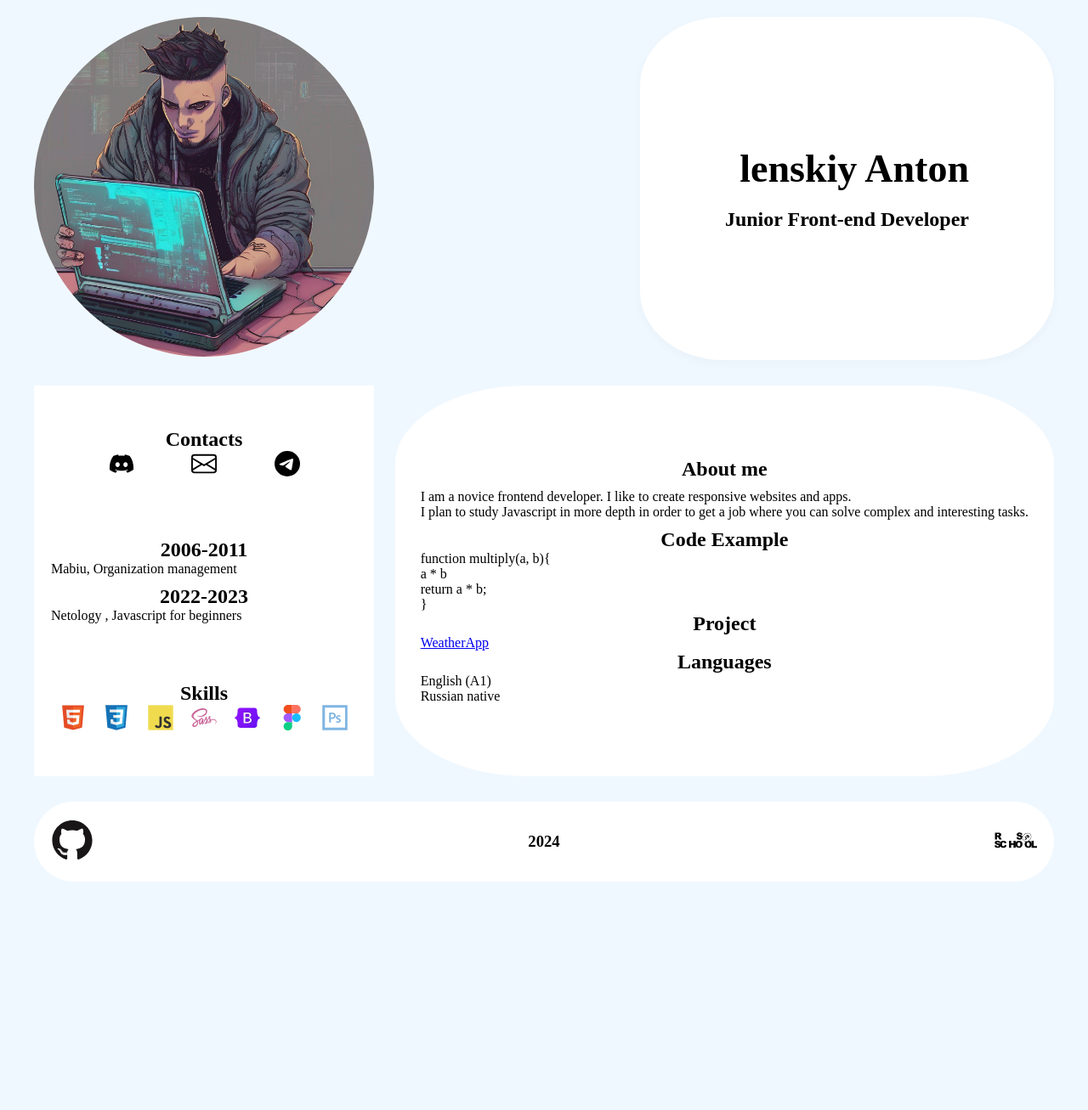
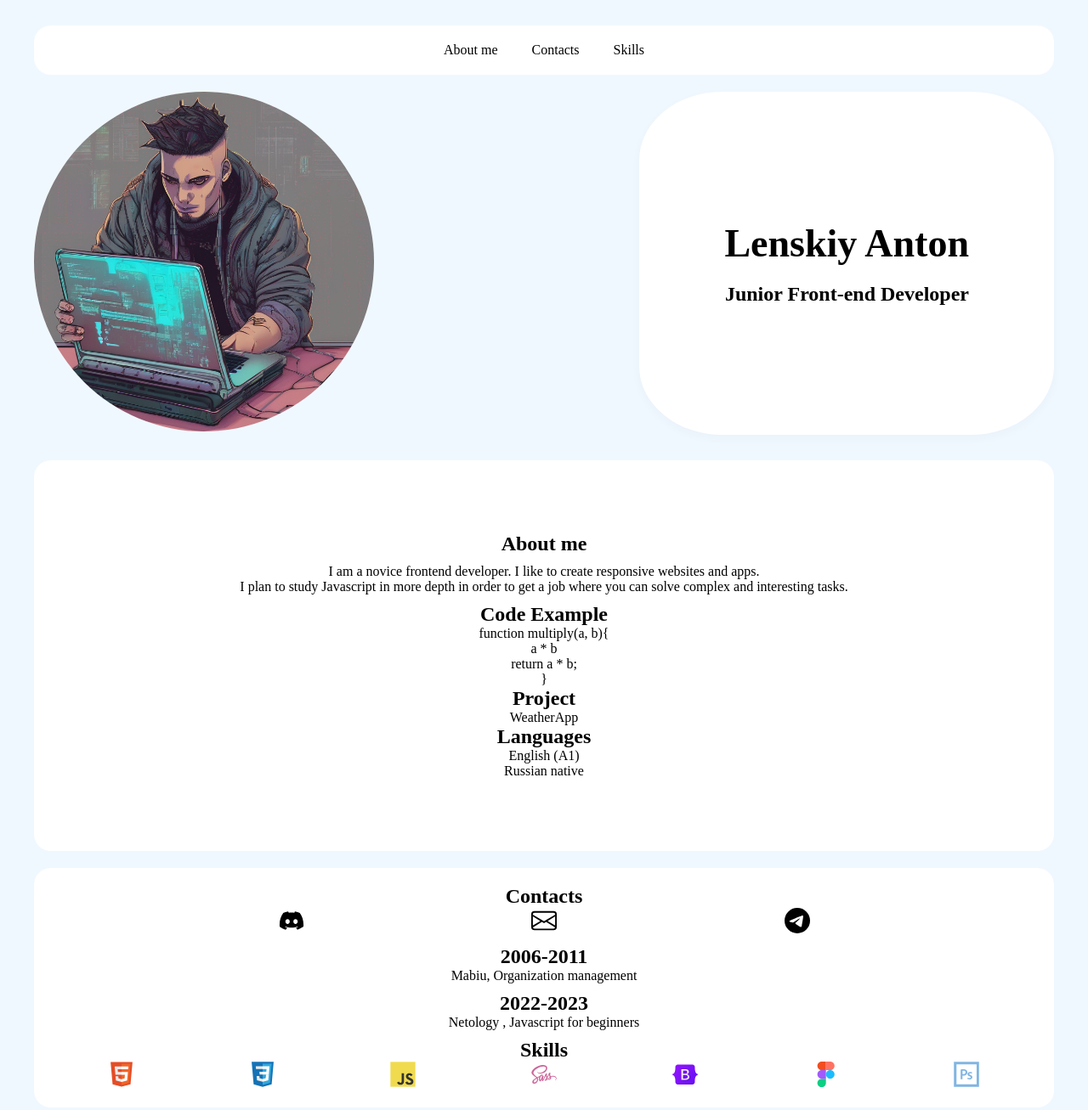
Before and after one commit to hitman46923/rsschool-cv, a plain HTML site: page index.html in a window 1280 px wide. Shown: the top 1307 px of the page at 85% size. Before the commit the page ends 1038 px from the top, so only its background shows below. Drawn offline with Linux system fonts and the light colour scheme.

Commit message:
fix: fix blocks and add nav

```diff
--- a/index.html
+++ b/index.html
@@ -9,6 +9,15 @@
 <body>
     <div class="container">
 
+        <nav class="nav">
+            <ul class="nav-list">
+                <li><a href="#aboutme">About me</a></li>
+                <li><a href="#contacts">Contacts</a></li>
+                <li><a href="#skills">Skills</a></li>
+
+            </ul>
+        </nav>
+
     <header class="header">
 
         <div class="column-image"><img class="logo" src="img/logo.png" alt="logo"  width="400" height="400" ></div>
@@ -17,7 +26,7 @@
 
 
 
-        <div class="column-header">   <h1 class="header-title">lenskiy Anton</h1>
+        <div class="column-header">   <h1 class="header-title">Lenskiy Anton</h1>
             <h2 class="header-subtitle">Junior Front-end Developer</h2>
 
     </div>
@@ -36,65 +45,8 @@
 
     <main class="main">
 
-
-<div class="left-column">
-
-
-            <section class="contacts">
-                <h2 class="contacts-title">Contacts</h2>
-                <ul>
-                    <li> <a href="https://discordapp.com/users/803718122897014874"><img src="img/discord-svgrepo-com.svg" alt="" width="30" height="30" ></a> </li>
-                    <li><a href="mailto:antoniol46923@gmail.com"><img src="img/envelope.svg" alt="" width="30" height="30"></a></li>
-                    <li> <a href="https://t.me/Hitman469"> <img src="img/telegram.svg" alt="" width="30" height="30" >  </a> </li>
-
-                </ul>
-
-            </section>
-
-
-                <section class="education">
-                    <div class="education-block">
-                    <h2 class="education-date">2006-2011</h2>
-                      <p class="education-text">Mabiu, Organization management</p>
-                    </div>
-
-                    <div class="education-block">
-                        <h2 class="education-date">2022-2023</h2>
-                        <p class="education-text">Netology , Javascript for beginners</p>
-
-
-                    </div>
-
-
-                </section>
-
-                <section class="skills">
-                    <h2 class="skills-title
-                    ">
-                            Skills
-
-                    </h2>
-                    <div class="skills-wrapper">
-                        <ul class="skills-list" >
-                            <li><img src="img/html5-original.svg" alt="" width="30" height="30" ></li>
-                            <li><img src="img/css3-original.svg" alt=""  width="30" height="30" ></li>
-                            <li><img src="img/javascript-original.svg" alt=""  width="30" height="30" ></li>
-                            <li><img src="img/sass-original.svg" alt=""  width="30" height="30" ></li>
-                            <li><img src="img/bootstrap-original.svg" alt=""  width="30" height="30" ></li>
-                            <li><img src="img/figma-original.svg" alt=""  width="30" height="30" ></li>
-                            <li><img src="img/photoshop-line.svg" alt="" width="30" height="30" ></li>
-                        </ul>
-                    </div>
-
-                </section>
-
-
-            </div>
-
-
-
 <div class="right-column">
-    <section class="aboutme">
+    <section class="aboutme" id="aboutme">
         <h2 class="aboutme-title">About me</h2>
         <p>I am a novice frontend developer. I like to create responsive websites and apps.<br> I plan to study Javascript in more depth in order to get a job where you can solve complex and interesting tasks.</p>
 
@@ -140,6 +92,64 @@
 
 
 
+<div class="left-column">
+
+
+            <section class="contacts" id = 'contacts'>
+                <h2 class="contacts-title">Contacts</h2>
+                <ul>
+                    <li> <a href="https://discordapp.com/users/803718122897014874"><img src="img/discord-svgrepo-com.svg" alt="" width="30" height="30" ></a> </li>
+                    <li><a href="mailto:antoniol46923@gmail.com"><img src="img/envelope.svg" alt="" width="30" height="30"></a></li>
+                    <li> <a href="https://t.me/Hitman469"> <img src="img/telegram.svg" alt="" width="30" height="30" >  </a> </li>
+
+                </ul>
+
+            </section>
+
+
+                <section class="education">
+                    <div class="education-block">
+                    <h2 class="education-date">2006-2011</h2>
+                      <p class="education-text">Mabiu, Organization management</p>
+                    </div>
+
+                    <div class="education-block">
+                        <h2 class="education-date">2022-2023</h2>
+                        <p class="education-text">Netology , Javascript for beginners</p>
+
+
+                    </div>
+
+
+                </section>
+
+                <section class="skills" id = 'skills'>
+                    <h2 class="skills-title
+                    ">
+                            Skills
+
+                    </h2>
+                    <div class="skills-wrapper">
+                        <ul class="skills-list" >
+                            <li><img src="img/html5-original.svg" alt="" width="30" height="30" ></li>
+                            <li><img src="img/css3-original.svg" alt=""  width="30" height="30" ></li>
+                            <li><img src="img/javascript-original.svg" alt=""  width="30" height="30" ></li>
+                            <li><img src="img/sass-original.svg" alt=""  width="30" height="30" ></li>
+                            <li><img src="img/bootstrap-original.svg" alt=""  width="30" height="30" ></li>
+                            <li><img src="img/figma-original.svg" alt=""  width="30" height="30" ></li>
+                            <li><img src="img/photoshop-line.svg" alt="" width="30" height="30" ></li>
+                        </ul>
+                    </div>
+
+                </section>
+
+
+            </div>
+
+
+
+
+
 
 
 
@@ -148,7 +158,7 @@
     <footer class="footer">
         <div class="footer-wrapper">
             <div class="footer-block">
-                <a href=""><img src="img/github-original.svg" width="50" height="50" alt=""></a>
+                <a href="https://github.com/hitman46923"><img src="img/github-original.svg" width="50" height="50" alt=""></a>
             </div>
             <h3 class="footer-title">2024</h3>
             <div class="footer-block">
--- a/style.css
+++ b/style.css
@@ -10,6 +10,10 @@ h2 {
 }
 ul, li  {
     list-style: none;
+}
+a {
+    text-decoration: none;
+    color: black;
 }
 .container {
     max-width: 1200px;
@@ -32,6 +36,24 @@ ul, li  {
     padding: 0 100px ;
 
 }
+.nav {
+    margin-top: 30px;
+    display: flex;
+    justify-content: center;
+    background-color: #fff;
+    border-radius: 20px;
+
+}
+
+.nav-list {
+    display: flex;
+}
+
+.nav-list li {
+    margin: 20px
+}
+
+
 .header-title {
     font-size: 46px;
 }
@@ -55,8 +77,7 @@ ul, li  {
 
 .main {
     margin-top: 30px;
-    display: flex;
-    justify-content: space-between;
+
 }
 
 
@@ -73,14 +94,15 @@ ul, li  {
     flex-direction: column;
     justify-content: center;
     padding: 30px ;
-    border-radius: 20%;
+    border-radius: 20px;
 }
 .left-column {
-    width: 30%;
     display: flex;
     flex-direction: column;
     justify-content: space-around;
     padding: 20px;
+    margin-top:20px;
+    border-radius: 20px;
 }
 
 
@@ -107,10 +129,18 @@ ul, li  {
     justify-content: space-evenly;
 }
 
+.languages-list {
+    text-align: center;
+}
 
+p {
+    text-align: center;
+}
 
-
-
+.projects a {
+    text-align: center;
+    display: block;
+}
 
 .skills-list {
     display: flex;
```
